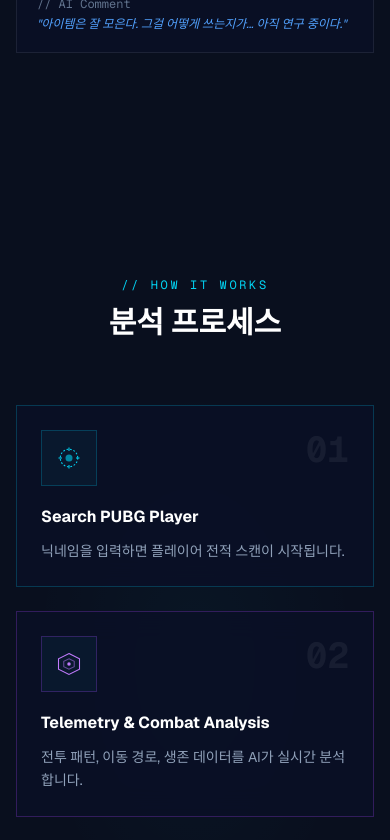
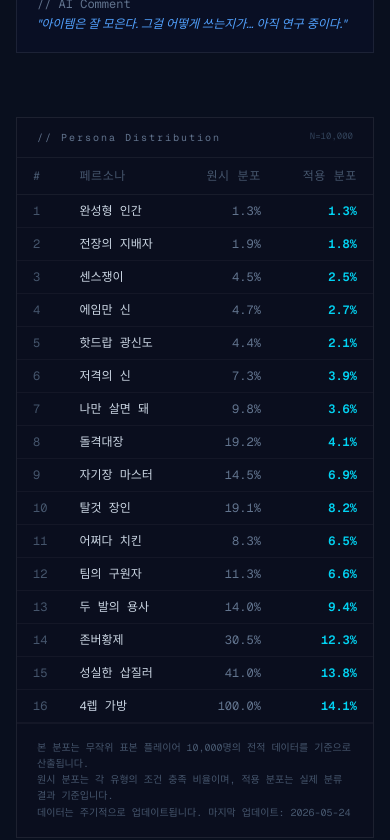
Before and after one commit to hyerimhaleylee/gameinfocode, a Next.js app: page / in a window 390 px wide. Shown: the part 7420-8260 px from the top of the page. Built offline with nearby package versions, Linux system fonts and the light colour scheme.

Commit message:
feat: add persona distribution table to PersonaCards page

```diff
--- a/components/PersonaCards.tsx
+++ b/components/PersonaCards.tsx
@@ -4,6 +4,25 @@ import { useState } from "react";
 import { AnimatePresence, motion } from "framer-motion";
 import { getPersonaArchetypeRadar, getPersonaStaticInfo } from "@/lib/persona";
 import MiniRadarChart from "./MiniRadarChart";
+
+const DISTRIBUTION = [
+  { priority: 1,  name: "완성형 인간",    raw: "1.3%",   applied: "1.3%"  },
+  { priority: 2,  name: "전장의 지배자",  raw: "1.9%",   applied: "1.8%"  },
+  { priority: 3,  name: "센스쟁이",       raw: "4.5%",   applied: "2.5%"  },
+  { priority: 4,  name: "에임만 신",      raw: "4.7%",   applied: "2.7%"  },
+  { priority: 5,  name: "핫드랍 광신도",  raw: "4.4%",   applied: "2.1%"  },
+  { priority: 6,  name: "저격의 신",      raw: "7.3%",   applied: "3.9%"  },
+  { priority: 7,  name: "나만 살면 돼",   raw: "9.8%",   applied: "3.6%"  },
+  { priority: 8,  name: "돌격대장",       raw: "19.2%",  applied: "4.1%"  },
+  { priority: 9,  name: "자기장 마스터",  raw: "14.5%",  applied: "6.9%"  },
+  { priority: 10, name: "탈것 장인",      raw: "19.1%",  applied: "8.2%"  },
+  { priority: 11, name: "어쩌다 치킨",    raw: "8.3%",   applied: "6.5%"  },
+  { priority: 12, name: "팀의 구원자",    raw: "11.3%",  applied: "6.6%"  },
+  { priority: 13, name: "두 발의 용사",   raw: "14.0%",  applied: "9.4%"  },
+  { priority: 14, name: "존버황제",       raw: "30.5%",  applied: "12.3%" },
+  { priority: 15, name: "성실한 삽질러",  raw: "41.0%",  applied: "13.8%" },
+  { priority: 16, name: "4렙 가방",       raw: "100.0%", applied: "14.1%" },
+];
 
 const PERSONAS = [
   {
@@ -201,7 +220,7 @@ export default function PersonaCards() {
         </div>
 
         {/* 카드 그리드 */}
-        <div className="grid grid-cols-1 sm:grid-cols-2 lg:grid-cols-3 xl:grid-cols-4 gap-5">
+        <div className="grid grid-cols-1 sm:grid-cols-2 lg:grid-cols-3 xl:grid-cols-4 gap-5" id="persona-grid">
           {PERSONAS.map((p, i) => (
             <motion.div
               key={p.id}
@@ -255,6 +274,52 @@ export default function PersonaCards() {
             </motion.div>
           ))}
         </div>
+
+        {/* 분포 테이블 */}
+        <motion.div
+          initial={{ opacity: 0, y: 20 }}
+          whileInView={{ opacity: 1, y: 0 }}
+          viewport={{ once: true }}
+          transition={{ duration: 0.6 }}
+          className="mt-16 border border-white/8"
+          style={{ background: "rgba(10,15,30,0.9)" }}
+        >
+          <div className="px-5 py-3 border-b border-white/6 flex items-center gap-3">
+            <span className="text-[10px] font-mono text-slate-500 tracking-[0.2em]">// Persona Distribution</span>
+            <span className="text-[9px] font-mono text-slate-700 ml-auto">N=10,000</span>
+          </div>
+
+          <div className="overflow-x-auto">
+            <table className="w-full text-xs font-mono">
+              <thead>
+                <tr className="border-b border-white/6">
+                  <th className="py-2.5 px-4 text-left text-slate-600 tracking-wider font-normal w-10">#</th>
+                  <th className="py-2.5 px-4 text-left text-slate-600 tracking-wider font-normal">페르소나</th>
+                  <th className="py-2.5 px-4 text-right text-slate-600 tracking-wider font-normal">원시 분포</th>
+                  <th className="py-2.5 px-4 text-right text-slate-600 tracking-wider font-normal">적용 분포</th>
+                </tr>
+              </thead>
+              <tbody>
+                {DISTRIBUTION.map((row) => (
+                  <tr key={row.priority} className="border-b border-white/4 hover:bg-white/2 transition-colors">
+                    <td className="py-2 px-4 text-slate-600">{row.priority}</td>
+                    <td className="py-2 px-4 text-slate-300">{row.name}</td>
+                    <td className="py-2 px-4 text-right text-slate-500">{row.raw}</td>
+                    <td className="py-2 px-4 text-right text-cyan-400 font-semibold">{row.applied}</td>
+                  </tr>
+                ))}
+              </tbody>
+            </table>
+          </div>
+
+          <div className="px-5 py-4 border-t border-white/4">
+            <p className="text-[10px] font-mono text-slate-600 leading-relaxed">
+              본 분포는 무작위 표본 플레이어 10,000명의 전적 데이터를 기준으로 산출됩니다.<br />
+              원시 분포는 각 유형의 조건 충족 비율이며, 적용 분포는 실제 분류 결과 기준입니다.<br />
+              데이터는 주기적으로 업데이트됩니다. 마지막 업데이트: 2026-05-24
+            </p>
+          </div>
+        </motion.div>
       </div>
 
       {/* 모달 */}
```
